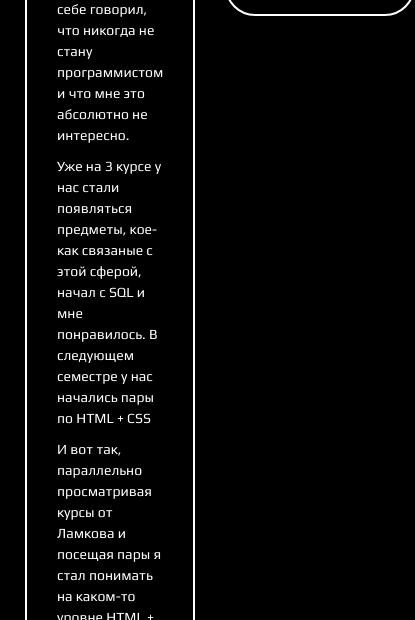
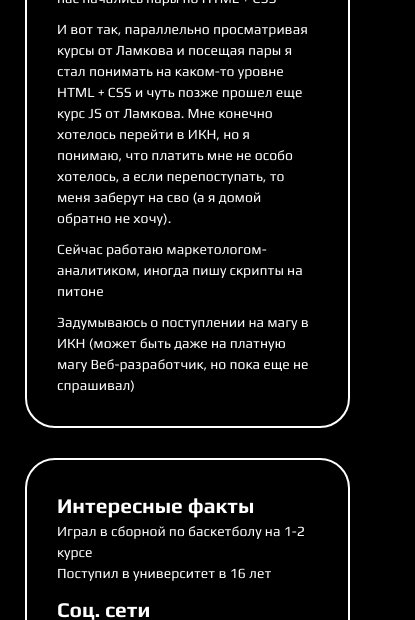
Before and after one commit to amadeouo/frontend-course-itam, a plain HTML site: page index.html in a window 390 px wide. Shown: the part 437-1057 px from the top of the page, 415 px wide, since content can reach past the window. Drawn offline with Linux system fonts and the light colour scheme.

Commit message:
edits for second homework

```diff
--- a/index.html
+++ b/index.html
@@ -54,8 +54,8 @@
   </header>
 
   <main class="info container">
-    <div class="info__inner info-list">
-      <div class="info__my-story info-item">
+    <div class="info__inner">
+      <div class="info__my-story">
         <h2 class="my-story__title title">Обо мне</h2>
         <p class="my-story__text">Учусь на 4 курсе Управления Проектами, хочу стать фронтендером</p>
         <p class="my-story__text">Я из города Донецк, поступил на менеджмент сначала на бюджет, до конца 2 курса я себе говорил, что никогда не стану программистом и что мне это абсолютно не интересно.</p>
@@ -65,7 +65,7 @@
         <p class="my-story__text">Задумываюсь о поступлении на магу в ИКН (может быть даже на платную магу Веб-разработчик, но пока еще не спрашивал)</p>
       </div>
 
-      <div class="info__additional info-item">
+      <div class="info__additional">
         <div class="additional__facts">
           <h2 class="facts__title title">Интересные факты</h2>
           <ul class="facts__list">
--- a/styles/main/main.css
+++ b/styles/main/main.css
@@ -1,6 +1,6 @@
 @import "../variables.css";
 
-.info-list {
+.info__inner {
   display: grid;
   grid-template-columns: 2fr 1fr;
   grid-template-rows: auto auto;
@@ -8,11 +8,8 @@
   gap: 30px;
 }
 
-.info-item:nth-child(1) {grid-column: 1 / 2;}
-.info-item:nth-child(2) {grid-column: 2 / 3;}
-.info-item:nth-child(3) {grid-column: 2 / 3;}
-
-.info-item {
+.info__additional,
+.info__my-story {
   display: flex;
   justify-content: center;
   flex-direction: column;
--- a/styles/media.css
+++ b/styles/media.css
@@ -1,6 +1,15 @@
 @media (max-width: 720px) {
   .header__navigation-list {
     gap: 30px;
+  }
+
+  .info__inner {
+    display: flex;
+    flex-direction: column;
+  }
+
+  .info__additional {
+    width: 100%;
   }
 }
 
```
